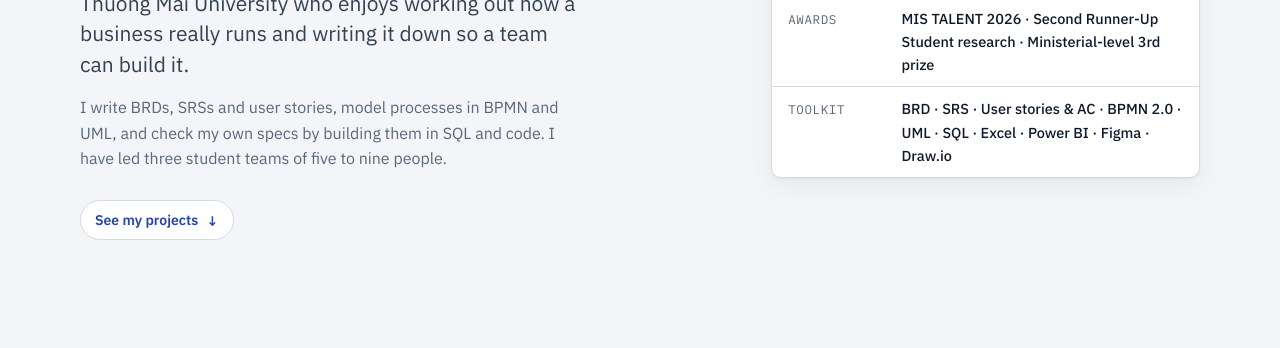
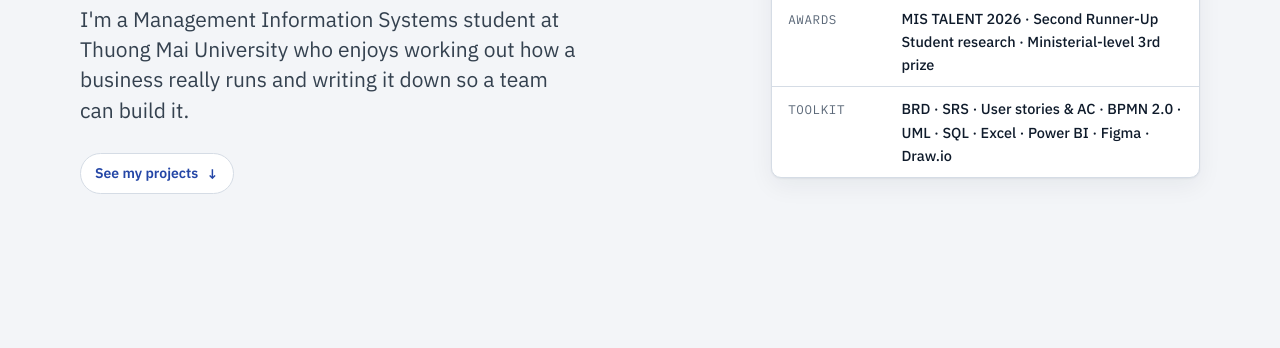
Before and after one commit to Kwuyet/Kwuyet.github.io, a plain HTML site: page index.html in a window 1280 px wide. Shown: the part 452-800 px from the top of the page. Drawn offline with nearby package versions, Linux system fonts and the light colour scheme.

Commit message:
Remove second hero paragraph
Co-Authored-By: Claude Opus 5.5 <noreply@anthropic.com>
Claude-Session: https://claude.ai/code/session_01QW67GweW7KZiGjjXtvwtZi

```diff
--- a/index.html
+++ b/index.html
@@ -63,7 +63,6 @@ p{margin:0}
 .hero h1{font-size:clamp(40px,6.4vw,76px);font-weight:800}
 .hero h1 .role{display:block;font-size:.42em;font-weight:650;color:var(--accent);margin-top:14px;letter-spacing:-.005em}
 .thesis{font-size:clamp(18px,2vw,21px);color:var(--ink-2);max-width:40ch;margin-top:28px;line-height:1.45}
-.thesis-sub{font-size:16px;color:var(--muted);max-width:52ch;margin-top:16px;line-height:1.6}
 .scroll-cue{display:inline-flex;align-items:center;gap:8px;margin-top:28px;font-size:14px;font-weight:600;color:var(--accent);text-decoration:none;padding:8px 14px;border:1px solid var(--line);border-radius:999px;background:var(--surface)}
 .scroll-cue:hover{border-color:var(--accent)}
 .scroll-cue span{display:inline-block;animation:nudge 1.8s ease-in-out infinite}
@@ -271,7 +270,6 @@ dialog.lb button{position:fixed;top:14px;right:18px;background:#fff;color:#0F1B2
   <div>
     <h1>Nguyễn Khắc Quyết<span class="role">Business Analyst</span></h1>
     <p class="thesis">I'm a Management Information Systems student at Thuong Mai University who enjoys working out how a business really runs and writing it down so a team can build it.</p>
-    <p class="thesis-sub">I write BRDs, SRSs and user stories, model processes in BPMN and UML, and check my own specs by building them in SQL and code. I have led three student teams of five to nine people.</p>
     <a class="scroll-cue" href="#projects">See my projects <span aria-hidden="true">↓</span></a>
   </div>
   <aside class="spec" aria-label="Profile summary">
```
